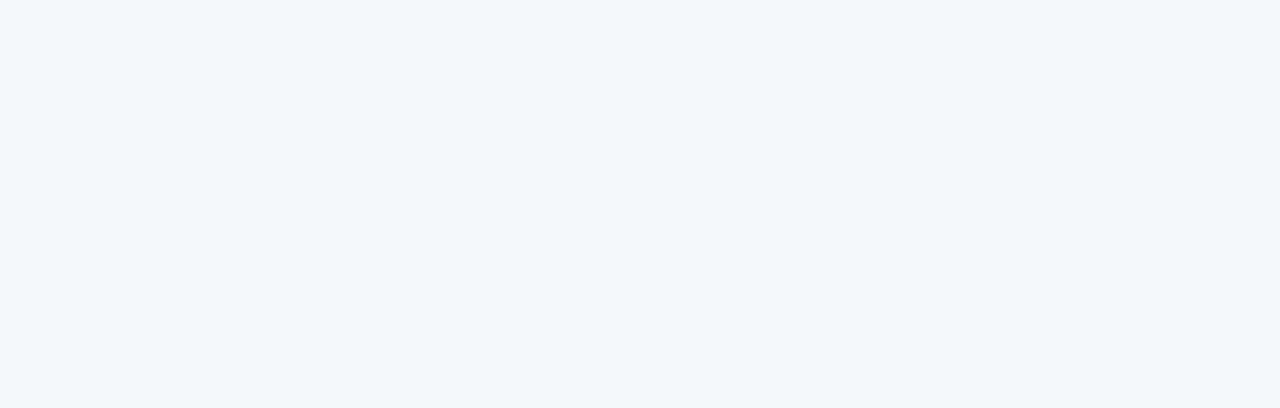
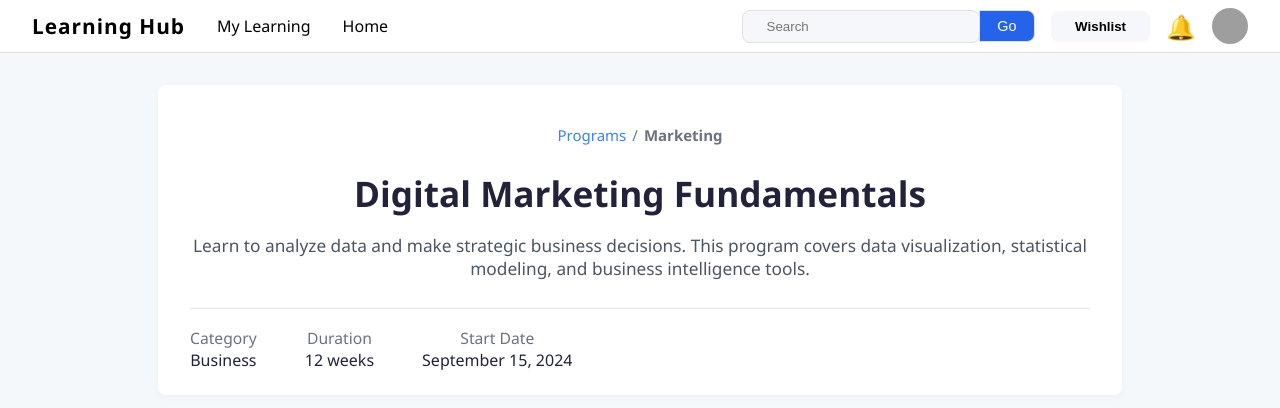
Before and after one commit to nithinrontala/Learning_Hub, a React (Create React App) app: page /program-header in a window 1280 px wide. Before the commit this address had no page. Shown: the top 408 px of the page. Built offline with nearby package versions, Linux system fonts and the light colour scheme; grey boxes are pictures that could not be loaded.

Commit message:
created a course description page.

```diff
--- a/src/App.js
+++ b/src/App.js
@@ -7,6 +7,7 @@ import Footer from './components/Footer';
 import Login from './components/Login';
 import Signup from './components/Signup';
 import Course from './components/Course';
+import ProgramHeader from './components/ProgramHeader';
 import './App.css';
 
 function App() {
@@ -37,6 +38,7 @@ function App() {
             </>
           } />
           <Route path="/courses" element={<Course />} />
+          <Route path="/program-header" element={<ProgramHeader />} />
         </Routes>
       </div>
     </Router>
--- a/src/components/CourseCard.js
+++ b/src/components/CourseCard.js
@@ -1,9 +1,19 @@
+// NOTE: Do not use any CSS from other files. Only use styles from CourseCard.css for this component, now and in the future.
 import React from 'react';
+import { useNavigate } from 'react-router-dom';
 import './CourseCard.css';
 
 function CourseCard({ course }) {
+  const navigate = useNavigate();
+
+  const handleClick = () => {
+    if (course.title === 'Machine Learning Basics') {
+      navigate('/program-header');
+    }
+  };
+
   return (
-    <div className="course-card">
+    <div className="course-card" onClick={handleClick} style={{ cursor: course.title === 'Machine Learning Basics' ? 'pointer' : 'default' }}>
       <img src={course.image} alt={course.title} className="course-card-image" />
       <div className="course-card-content">
         <h3 className="course-card-title">{course.title}</h3>
--- /dev/null
+++ b/src/components/ProgramHeader.css
@@ -0,0 +1,57 @@
+/*
+  NOTE: Do not use any CSS from other files. Only use styles from ProgramHeader.css for this component, now and in the future.
+*/
+
+.program-header-container {
+  background: #fff;
+  padding: 40px 32px 24px 32px;
+  border-radius: 8px;
+  box-shadow: 0 2px 8px rgba(0,0,0,0.03);
+  margin: 32px auto;
+  max-width: 900px;
+}
+
+.program-header-breadcrumb {
+  color: #6b7280;
+  font-size: 15px;
+  margin-bottom: 18px;
+}
+.program-header-link {
+  color: #3b82f6;
+  cursor: pointer;
+}
+.program-header-separator {
+  margin: 0 6px;
+}
+.program-header-category {
+  font-weight: 600;
+}
+
+.program-header-title {
+  font-size: 2.2rem;
+  font-weight: 700;
+  margin-bottom: 10px;
+  color: #22223b;
+}
+
+.program-header-description {
+  color: #4b5563;
+  font-size: 1.08rem;
+  margin-bottom: 28px;
+}
+
+.program-header-details {
+  display: flex;
+  gap: 48px;
+  border-top: 1px solid #e5e7eb;
+  padding-top: 18px;
+  font-size: 1rem;
+}
+.program-header-detail-label {
+  color: #6b7280;
+  font-size: 0.98rem;
+}
+.program-header-detail-value {
+  font-weight: 500;
+  color: #22223b;
+}
--- /dev/null
+++ b/src/components/ProgramHeader.js
@@ -0,0 +1,39 @@
+// NOTE: Do not use any CSS from other files. Only use styles from ProgramHeader.css for this component, now and in the future.
+import React from 'react';
+import CourseNavbar from './CourseNavbar';
+import './ProgramHeader.css';
+
+const ProgramHeader = () => {
+  return (
+    <div>
+      <CourseNavbar />
+      <div className="program-header-container">
+        <nav className="program-header-breadcrumb">
+          <span className="program-header-link">Programs</span>
+          <span className="program-header-separator">/</span>
+          <span className="program-header-category">Marketing</span>
+        </nav>
+        <h1 className="program-header-title">Digital Marketing Fundamentals</h1>
+        <p className="program-header-description">
+          Learn to analyze data and make strategic business decisions. This program covers data visualization, statistical modeling, and business intelligence tools.
+        </p>
+        <div className="program-header-details">
+          <div>
+            <div className="program-header-detail-label">Category</div>
+            <div className="program-header-detail-value">Business</div>
+          </div>
+          <div>
+            <div className="program-header-detail-label">Duration</div>
+            <div className="program-header-detail-value">12 weeks</div>
+          </div>
+          <div>
+            <div className="program-header-detail-label">Start Date</div>
+            <div className="program-header-detail-value">September 15, 2024</div>
+          </div>
+        </div>
+      </div>
+    </div>
+  );
+};
+
+export default ProgramHeader;
```
